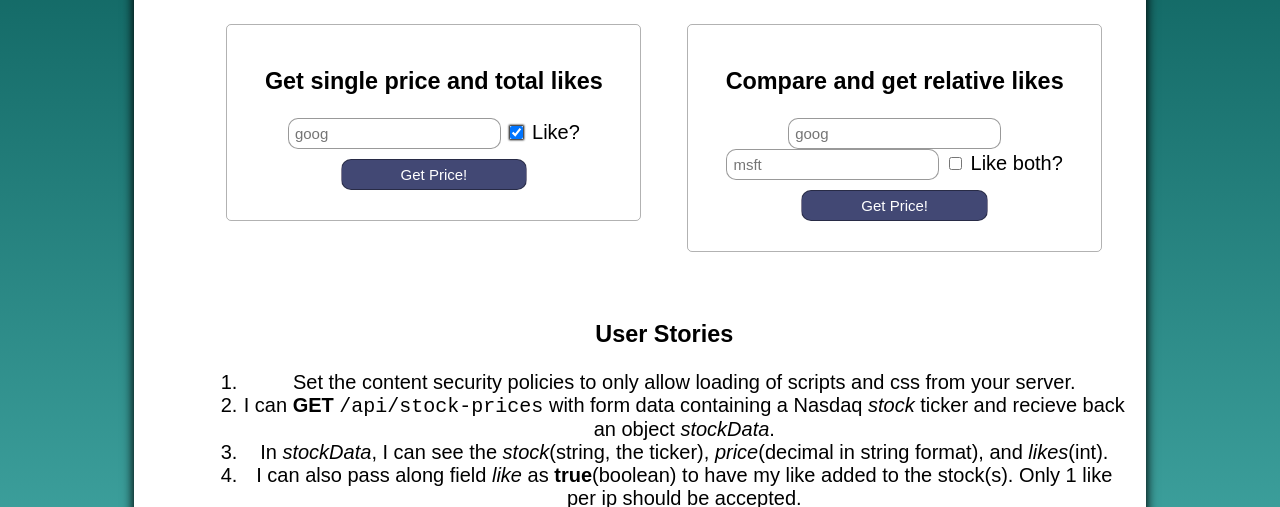
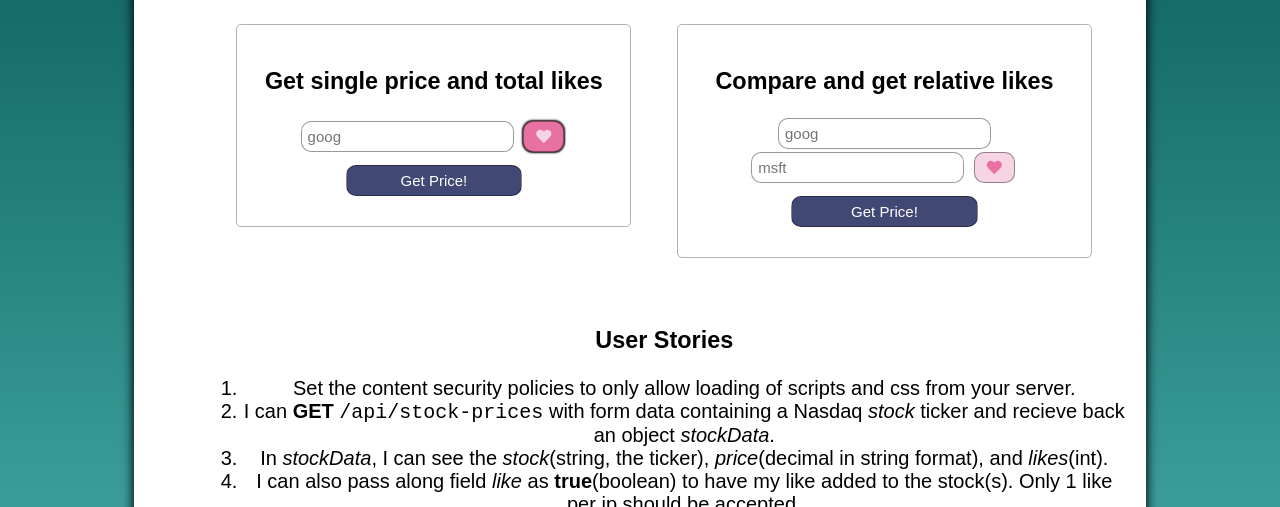
Before and after one commit to MakingStuffs/fcc-stock-checker, a website: page views/index.html in a window 1280 px wide. Both pictures are taken after a click on the checkbox 516 px from the left and 369 px from the top of the page. Shown: the part 237-744 px from the top of the page. Drawn offline with nearby package versions, Linux system fonts and the light colour scheme; files that its build step writes are made by us from their sources.

Commit message:
🌉🚒 Updated with Glitch

```diff
--- a/public/style.css
+++ b/public/style.css
@@ -46,11 +46,25 @@ input:focus, button:focus {
   outline: none;
   box-shadow: 0px 0px 2px 1px black;
 }
-input[type="checkbox"]{
-  appearance: checkbox;
-  -webkit-appearance:checkbox;
+input[type="checkbox"] {
+    background-color: #F7D4E3;
+    color: #E771A2;
+}
+input[type="checkbox"]::before {
+  height:2.7rem;
   padding:0.6rem !important;
   font-size: 1.5rem !important;
+  content:'\f004';
+  font-family: "Font Awesome 5 Free";
+  font-weight: 900;
+  color:inherit;
+}
+input[type="checkbox"]:hover {
+  cursor: pointer !important;
+}
+.active {
+  background-color: #E771A2 !important;
+  color: #F7D4E3 !important;
 }
 .form-container {
   max-width: 45%;
--- a/server.js
+++ b/server.js
@@ -14,11 +14,11 @@ const app = express();
 app.use(helmet());
 app.use(helmet.contentSecurityPolicy({
   directives: {
-    defaultSrc: ["'self'"],
+    defaultSrc: ["'self'", "cdnjs.cloudflare.com"],
     imgSrc: ["'self'", "hyperdev.com", "glitch.com"],
     scriptSrc: ["'self'", "code.jquery.com", "'unsafe-inline'"],
     sandbox: ['allow-forms', 'allow-scripts'],
-    styleSrc: ["'self'", "'unsafe-inline'"]
+    styleSrc: ["'self'","cdnjs.cloudflare.com", "'unsafe-inline'"]
   }
 }));
 app.use('/public', express.static(process.cwd() + '/public'));
--- a/views/index.html
+++ b/views/index.html
@@ -13,6 +13,7 @@
     <meta http-equiv="X-UA-Compatible" content="IE=edge" />
     <meta name="viewport" content="width=device-width, initial-scale=1" />
     <link rel="stylesheet" href="./public/style.css" />
+    <link href="https://cdnjs.cloudflare.com/ajax/libs/font-awesome/5.9.0/css/all.min.css" rel="stylesheet"/>
   </head>
   <body>
     <div class="container">
@@ -32,7 +33,7 @@
               placeholder="goog"
               required=""
             />
-            <input type="checkbox" name="like" value="true" default="false"/> Like?
+            <input type="checkbox" name="like" value="true" default="false"/>
             <button type="submit">Get Price!</button>
           </form>
         </div>
@@ -51,7 +52,7 @@
               placeholder="msft"
               required=""
             />
-            <input type="checkbox" name="like" value="true" /> Like both?<br />
+            <input type="checkbox" name="like" value="true" />
             <button type="submit">Get Price!</button>
           </form>
         </div>
@@ -110,6 +111,12 @@
         crossorigin="anonymous"
       ></script>
       <script>
+        const likeBtns = document.querySelectorAll('input[name="like"]');
+          likeBtns.forEach(function(btn) {
+            btn.addEventListener('click', function(){
+              this.classList.toggle('active');
+            });
+          }, this);
           $("#testForm").submit(function(event) {
             event.preventDefault();
             $.ajax({
```
